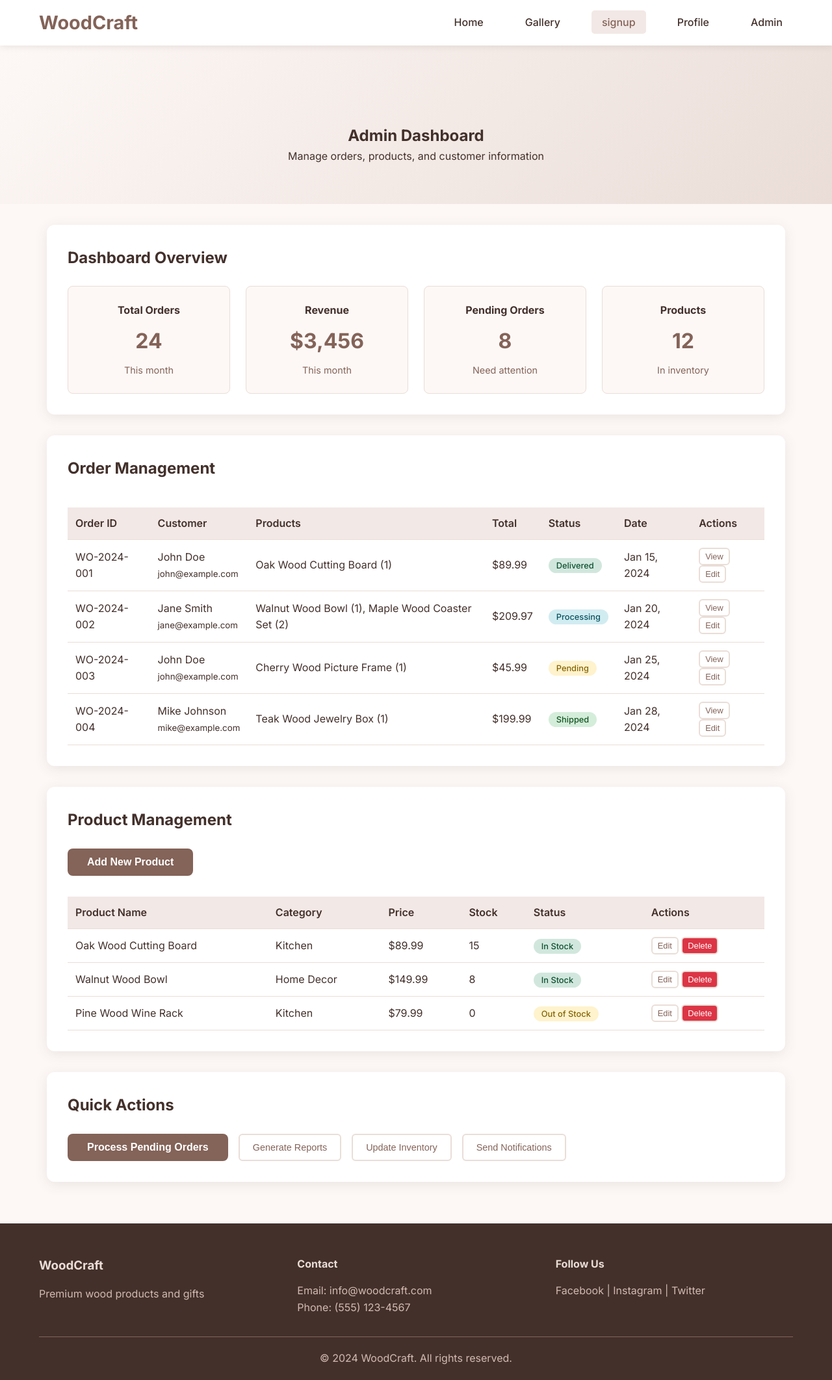
After one commit to Adham-AI-111/Widget-app, a Django app: page /admin-urls/useradmin/ in a window 1280 px wide. The commit adds this page. Shown: the whole page at 65% size. Run offline with Django 4.2, Linux system fonts and the light colour scheme.

```diff
--- /dev/null
+++ b/base/admin_urls.py
@@ -0,0 +1,6 @@
+from django.urls import path
+from . import admin_views
+
+urlpatterns = [
+    path('useradmin/', admin_views.admin, name='admin'),
+]
--- a/base/admin_views.py
+++ b/base/admin_views.py
@@ -0,0 +1,4 @@
+from django.shortcuts import render, redirect
+
+def admin(request):
+    return render(request, 'base/admin.html')
--- a/base/auth_views.py
+++ b/base/auth_views.py
@@ -36,8 +36,8 @@ def log_in(request):
             return render(request, 'base/register.html', context)
     return render(request, 'base/register.html', context)
 
-@login_required(login_url='log_in')
+@login_required(login_url='login')
 def log_out(request):
     logout(request)
     messages.success(request, 'you logged out!')
-    return render(request, 'base/index.html')
+    return render(request, 'base/home.html')
--- /dev/null
+++ b/base/templates/base/admin.html
@@ -0,0 +1,176 @@
+{% extends 'main.html' %}
+{% block content %}
+    <!-- Admin Header -->
+    <section class="admin-header">
+        <div class="container">
+            <h1>Admin Dashboard</h1>
+            <p>Manage orders, products, and customer information</p>
+        </div>
+    </section>
+
+    <!-- Admin Content -->
+    <div class="admin-content">
+        <!-- Dashboard Stats -->
+        <div class="admin-section">
+            <h3>Dashboard Overview</h3>
+            <div class="stats-grid">
+                <div class="stat-card">
+                    <h4>Total Orders</h4>
+                    <span class="stat-number">24</span>
+                    <p>This month</p>
+                </div>
+                <div class="stat-card">
+                    <h4>Revenue</h4>
+                    <span class="stat-number">$3,456</span>
+                    <p>This month</p>
+                </div>
+                <div class="stat-card">
+                    <h4>Pending Orders</h4>
+                    <span class="stat-number">8</span>
+                    <p>Need attention</p>
+                </div>
+                <div class="stat-card">
+                    <h4>Products</h4>
+                    <span class="stat-number">12</span>
+                    <p>In inventory</p>
+                </div>
+            </div>
+        </div>
+
+        <!-- Order Management -->
+        <div class="admin-section">
+            <h3>Order Management</h3>
+            <div class="table-container">
+                <table class="order-table">
+                    <thead>
+                        <tr>
+                            <th>Order ID</th>
+                            <th>Customer</th>
+                            <th>Products</th>
+                            <th>Total</th>
+                            <th>Status</th>
+                            <th>Date</th>
+                            <th>Actions</th>
+                        </tr>
+                    </thead>
+                    <tbody>
+                        <tr>
+                            <td>WO-2024-001</td>
+                            <td>John Doe<br><small>john@example.com</small></td>
+                            <td>Oak Wood Cutting Board (1)</td>
+                            <td>$89.99</td>
+                            <td><span class="status-badge status-delivered">Delivered</span></td>
+                            <td>Jan 15, 2024</td>
+                            <td>
+                                <button class="btn-secondary" style="padding: 4px 8px; font-size: 0.8rem;">View</button>
+                                <button class="btn-secondary" style="padding: 4px 8px; font-size: 0.8rem;">Edit</button>
+                            </td>
+                        </tr>
+                        <tr>
+                            <td>WO-2024-002</td>
+                            <td>Jane Smith<br><small>jane@example.com</small></td>
+                            <td>Walnut Wood Bowl (1), Maple Wood Coaster Set (2)</td>
+                            <td>$209.97</td>
+                            <td><span class="status-badge status-processing">Processing</span></td>
+                            <td>Jan 20, 2024</td>
+                            <td>
+                                <button class="btn-secondary" style="padding: 4px 8px; font-size: 0.8rem;">View</button>
+                                <button class="btn-secondary" style="padding: 4px 8px; font-size: 0.8rem;">Edit</button>
+                            </td>
+                        </tr>
+                        <tr>
+                            <td>WO-2024-003</td>
+                            <td>John Doe<br><small>john@example.com</small></td>
+                            <td>Cherry Wood Picture Frame (1)</td>
+                            <td>$45.99</td>
+                            <td><span class="status-badge status-pending">Pending</span></td>
+                            <td>Jan 25, 2024</td>
+                            <td>
+                                <button class="btn-secondary" style="padding: 4px 8px; font-size: 0.8rem;">View</button>
+                                <button class="btn-secondary" style="padding: 4px 8px; font-size: 0.8rem;">Edit</button>
+                            </td>
+                        </tr>
+                        <tr>
+                            <td>WO-2024-004</td>
+                            <td>Mike Johnson<br><small>mike@example.com</small></td>
+                            <td>Teak Wood Jewelry Box (1)</td>
+                            <td>$199.99</td>
+                            <td><span class="status-badge status-shipped">Shipped</span></td>
+                            <td>Jan 28, 2024</td>
+                            <td>
+                                <button class="btn-secondary" style="padding: 4px 8px; font-size: 0.8rem;">View</button>
+                                <button class="btn-secondary" style="padding: 4px 8px; font-size: 0.8rem;">Edit</button>
+                            </td>
+                        </tr>
+                    </tbody>
+                </table>
+            </div>
+        </div>
+
+        <!-- Product Management -->
+        <div class="admin-section">
+            <h3>Product Management</h3>
+            <button class="btn-primary" style="margin-bottom: 1rem;">Add New Product</button>
+            <div class="table-container">
+                <table class="order-table">
+                    <thead>
+                        <tr>
+                            <th>Product Name</th>
+                            <th>Category</th>
+                            <th>Price</th>
+                            <th>Stock</th>
+                            <th>Status</th>
+                            <th>Actions</th>
+                        </tr>
+                    </thead>
+                    <tbody>
+                        <tr>
+                            <td>Oak Wood Cutting Board</td>
+                            <td>Kitchen</td>
+                            <td>$89.99</td>
+                            <td>15</td>
+                            <td><span class="status-badge status-delivered">In Stock</span></td>
+                            <td>
+                                <button class="btn-secondary" style="padding: 4px 8px; font-size: 0.8rem;">Edit</button>
+                                <button class="btn-secondary" style="padding: 4px 8px; font-size: 0.8rem; background-color: #dc3545; color: white;">Delete</button>
+                            </td>
+                        </tr>
+                        <tr>
+                            <td>Walnut Wood Bowl</td>
+                            <td>Home Decor</td>
+                            <td>$149.99</td>
+                            <td>8</td>
+                            <td><span class="status-badge status-delivered">In Stock</span></td>
+                            <td>
+                                <button class="btn-secondary" style="padding: 4px 8px; font-size: 0.8rem;">Edit</button>
+                                <button class="btn-secondary" style="padding: 4px 8px; font-size: 0.8rem; background-color: #dc3545; color: white;">Delete</button>
+                            </td>
+                        </tr>
+                        <tr>
+                            <td>Pine Wood Wine Rack</td>
+                            <td>Kitchen</td>
+                            <td>$79.99</td>
+                            <td>0</td>
+                            <td><span class="status-badge status-pending">Out of Stock</span></td>
+                            <td>
+                                <button class="btn-secondary" style="padding: 4px 8px; font-size: 0.8rem;">Edit</button>
+                                <button class="btn-secondary" style="padding: 4px 8px; font-size: 0.8rem; background-color: #dc3545; color: white;">Delete</button>
+                            </td>
+                        </tr>
+                    </tbody>
+                </table>
+            </div>
+        </div>
+
+        <!-- Quick Actions -->
+        <div class="admin-section">
+            <h3>Quick Actions</h3>
+            <div class="action-buttons">
+                <button class="btn-primary">Process Pending Orders</button>
+                <button class="btn-secondary">Generate Reports</button>
+                <button class="btn-secondary">Update Inventory</button>
+                <button class="btn-secondary">Send Notifications</button>
+            </div>
+        </div>
+    </div>
+{% endblock %}
--- a/base/urls.py
+++ b/base/urls.py
@@ -6,4 +6,5 @@ urlpatterns = [
     path('signup/', auth_views.signup, name='signup'),
     path('login/', auth_views.log_in, name='login'),
     path('logout/', auth_views.log_out, name='logout'),
+    path('profile/', views.profile, name='profile'),
 ]
--- a/templates/main.html
+++ b/templates/main.html
@@ -18,6 +18,20 @@
     {% include 'footer.html' %}
 
     <!-- Flash Messages JavaScript -->
-    <script src="{% static 'style/flash-messages.js' %}"></script>
+    <script src="{% static 'style/flash-messages.js' %}">
+        // Mobile menu toggle
+        const hamburger = document.querySelector(".hamburger");
+        const navMenu = document.querySelector(".nav-menu");
+
+        hamburger.addEventListener("click", () => {
+            hamburger.classList.toggle("active");
+            navMenu.classList.toggle("active");
+        });
+
+        document.querySelectorAll(".nav-link").forEach(n => n.addEventListener("click", () => {
+            hamburger.classList.remove("active");
+            navMenu.classList.remove("active");
+        }));
+    </script>
 </body>
 </html>
--- a/templates/navbar.html
+++ b/templates/navbar.html
@@ -11,7 +11,6 @@
                     <a href="#" class="nav-link">Gallery</a>
                 </li>
                 <!--  -->
-
                 {% if user.is_authenticated %}
                 <li class="nav-item">
                     <a href="{% url 'logout' %}" class="nav-link active">logout</a>
@@ -23,10 +22,10 @@
                 {% endif %}
                 <!--  -->
                 <li class="nav-item">
-                    <a href="#" class="nav-link">Profile</a>
+                    <a href="{% url 'profile' %}" class="nav-link">Profile</a>
                 </li>
                 <li class="nav-item">
-                    <a href="#" class="nav-link">Admin</a>
+                    <a href="{% url 'admin' %}" class="nav-link">Admin</a>
                 </li>
             </ul>
             <div class="hamburger">
--- a/widget/urls.py
+++ b/widget/urls.py
@@ -3,5 +3,6 @@ from django.urls import path, include
 
 urlpatterns = [
     path('admin/', admin.site.urls),
-    path('', include('base.urls'))
+    path('', include('base.urls')),
+    path('admin-urls/', include('base.admin_urls')),
 ]
```
Also changed, not shown: base/models.py (+5 -3 lines), base/templates/base/gallery.html (+0 -14 lines), base/templates/base/home.html (+0 -18 lines), base/templates/base/profile.html (+3 -24 lines), base/templates/base/register.html (+0 -17 lines), base/views.py (+10 -1 lines), db.sqlite3.
